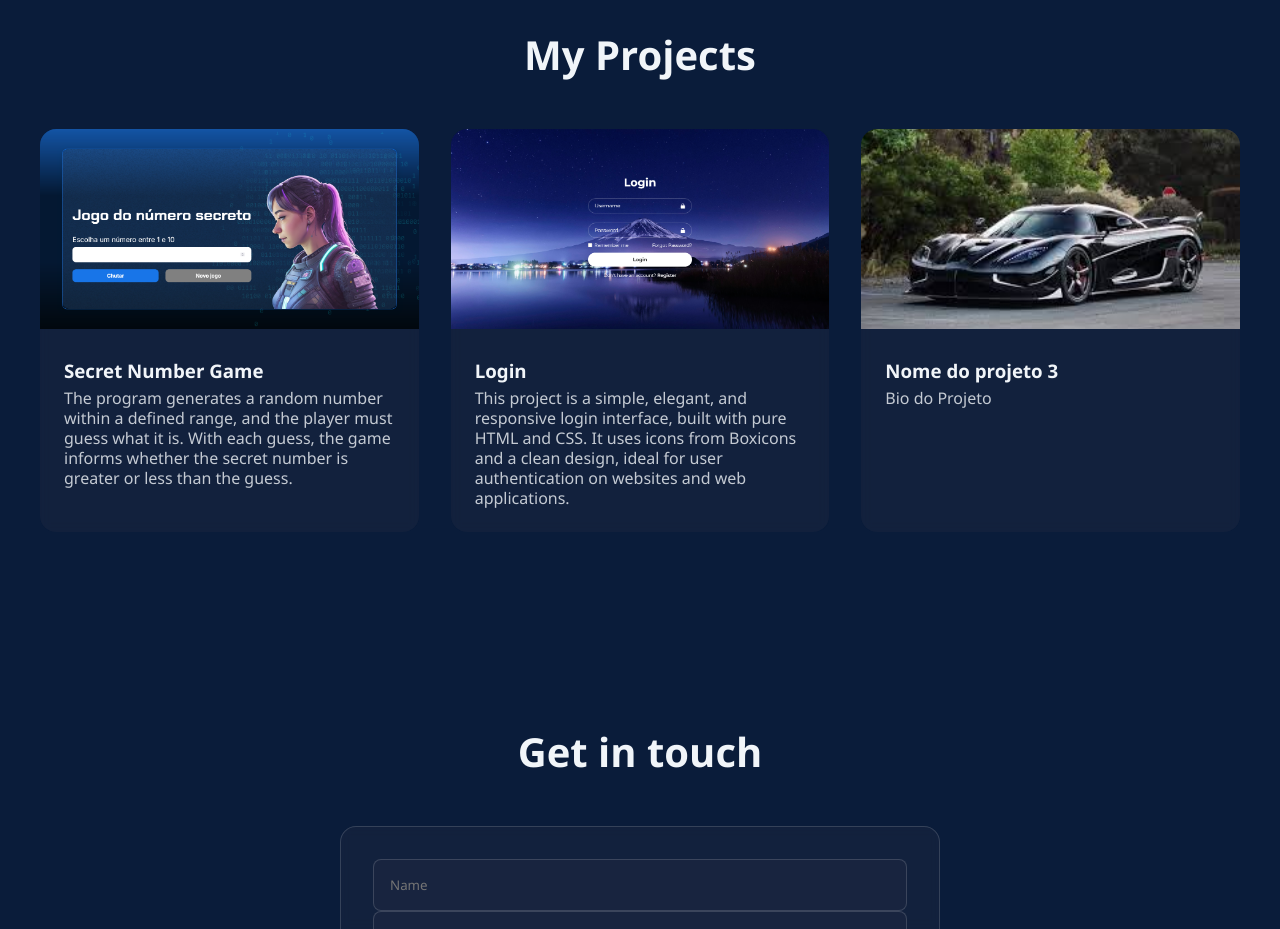
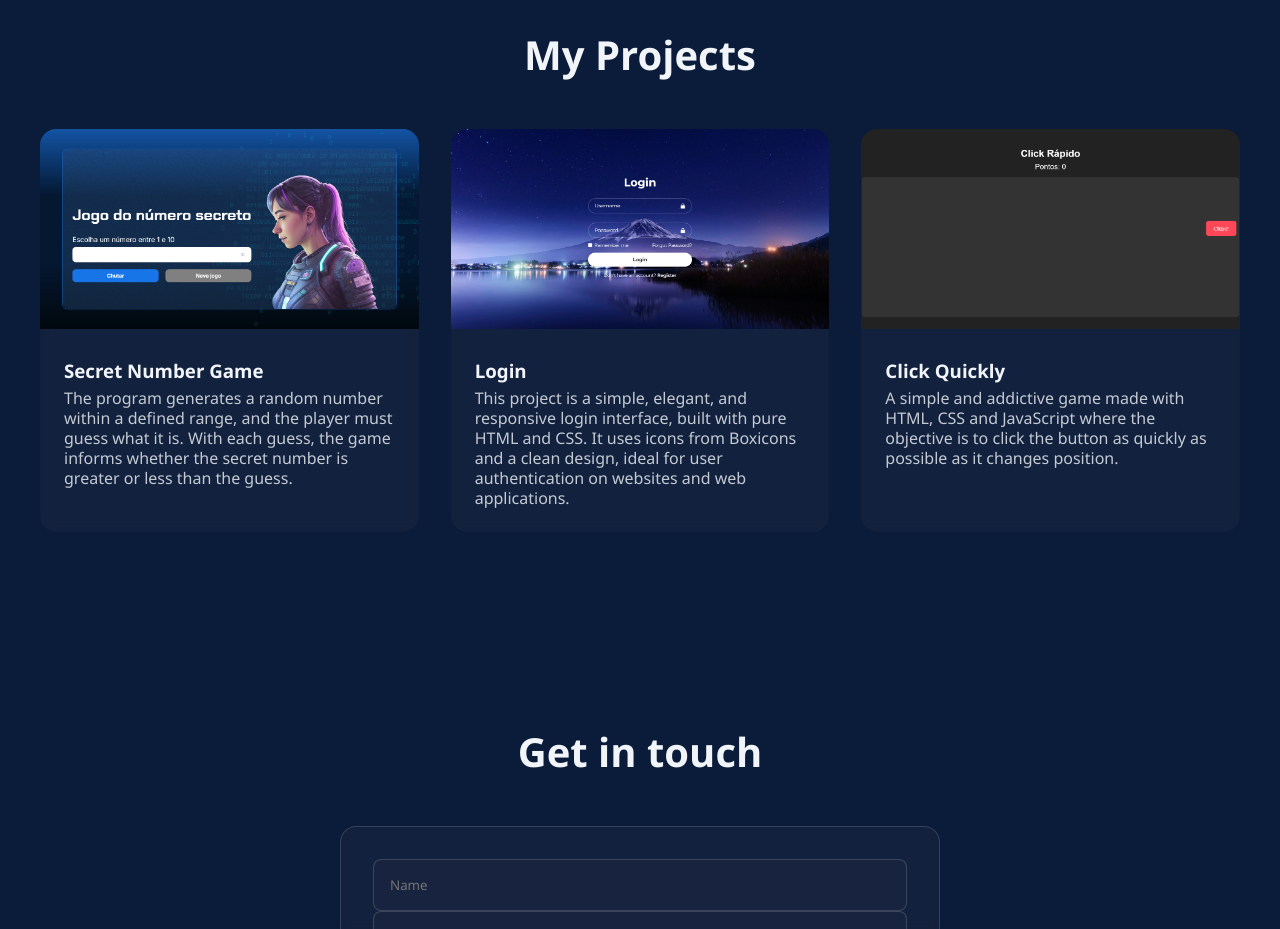
Before and after one commit to TllFabri/TllFabri.github.io, a plain HTML site: page index.html in a window 1280 px wide. Shown: the part 1300-2229 px from the top of the page. Drawn offline with Linux system fonts and the light colour scheme.

Commit message:
Click Quickly

```diff
--- a/index.html
+++ b/index.html
@@ -66,10 +66,10 @@
             </div>
 
             <div class="projects-card">
-                <img src="img/projects 3.png" alt="Projects 3" class="projects-Image">
+                <img src="img/click.png" alt="Projects 3" class="projects-Image">
                 <div class="box-title-projects">
-                    <h3 class="info-projects">Nome do projeto 3</h3>
-                    <p class="paragraph-projects">Bio do Projeto</p>
+                    <h3 class="info-projects">Click Quickly</h3>
+                    <p class="paragraph-projects">A simple and addictive game made with HTML, CSS and JavaScript where the objective is to click the button as quickly as possible as it changes position. </p>
                 </div>
             </div>
         </div>
```
Also changed, not shown: img/click.png (added), img/projects 3.png (deleted).
